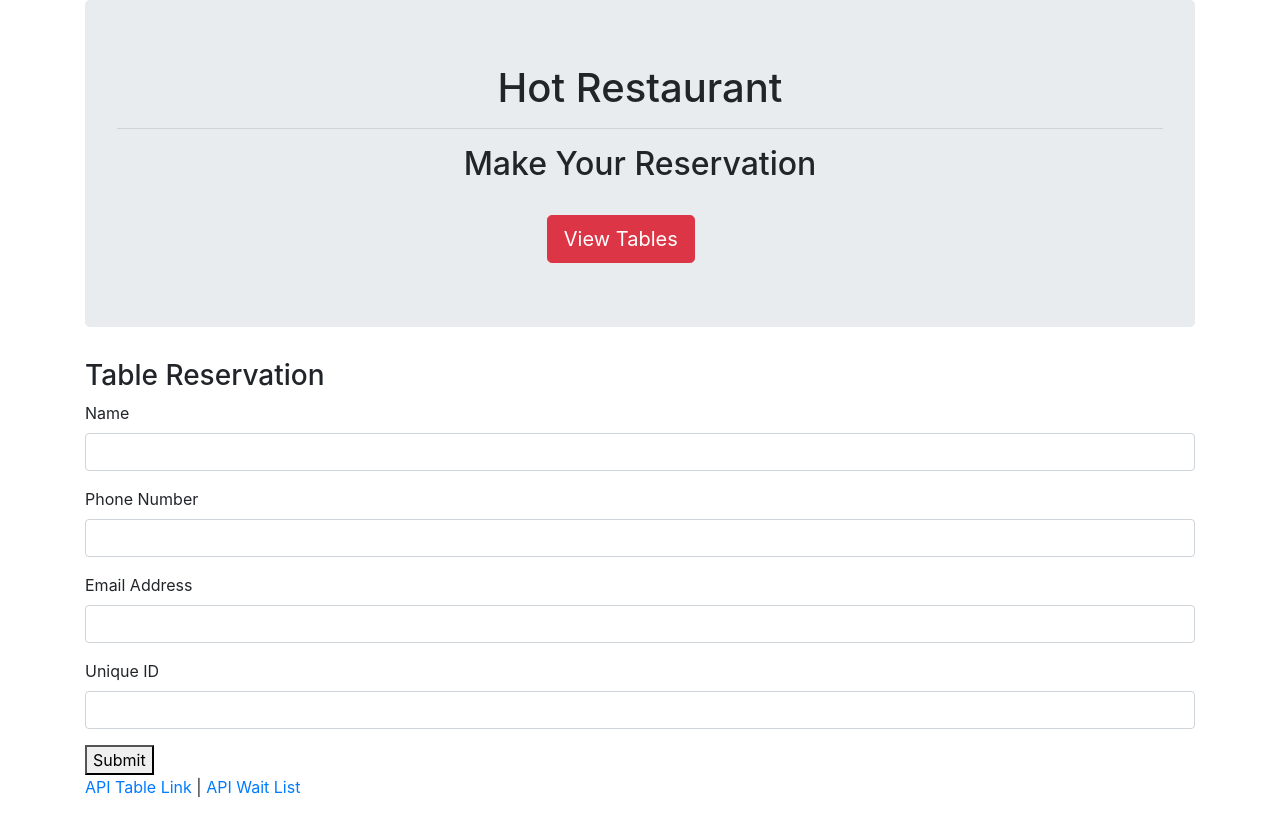
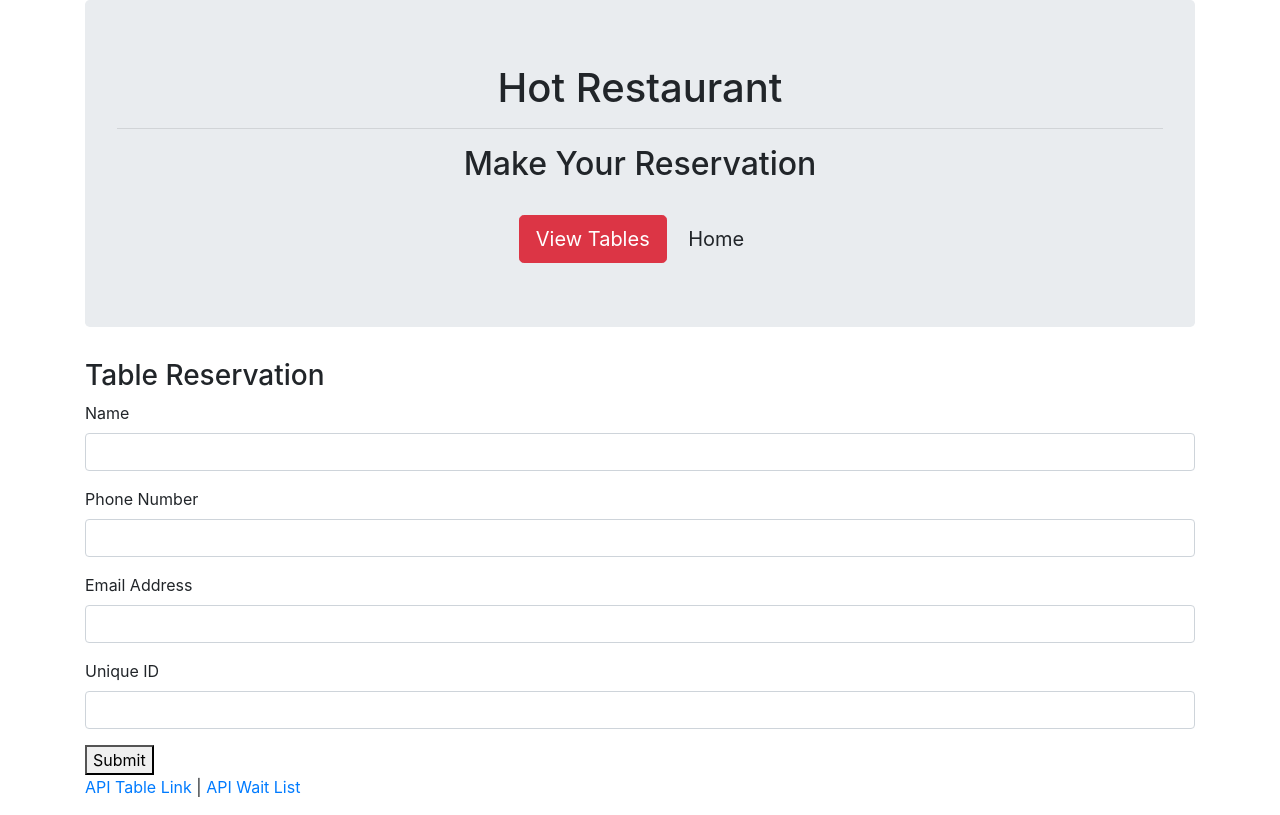
Before and after one commit to Icortez-UA/Hot-tables, a website: page reservations.html in a window 1280 px wide. Drawn offline with nearby package versions, Linux system fonts and the light colour scheme.

Commit message:
home button

```diff
--- a/reservations.html
+++ b/reservations.html
@@ -17,7 +17,7 @@
         <br>
         <div class="text-center">
           <a href="/tables"><button type="button" class="btn btn-lg btn-danger">View Tables</button></a>
-            <a href="/"><button type="button" class="btn btn-lg btn-default"><span class="glyphicon glyphicon-home"></span></button></a>
+            <a href="/"><button type="button" class="btn btn-lg btn-default"> Home <span class="glyphicon glyphicon-home"></span></button></a>
         </div>
       </div>
 
```
